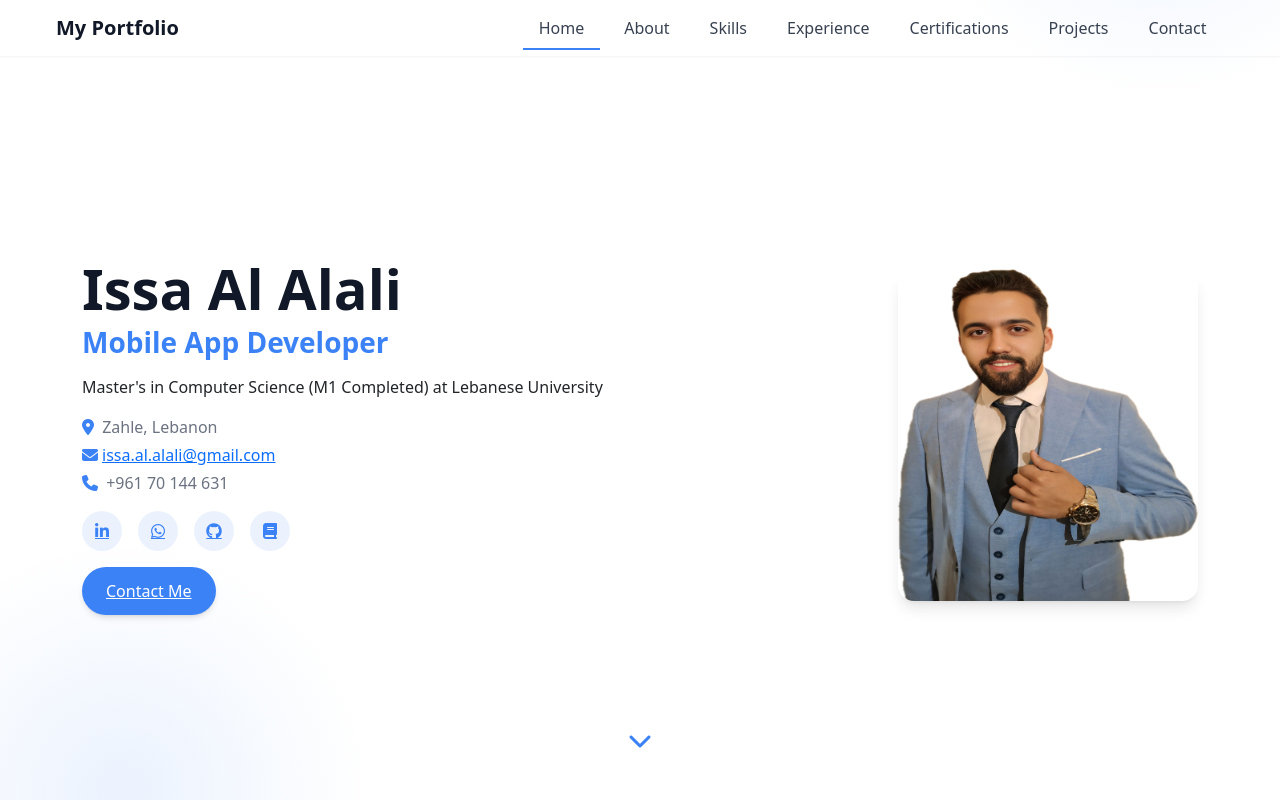
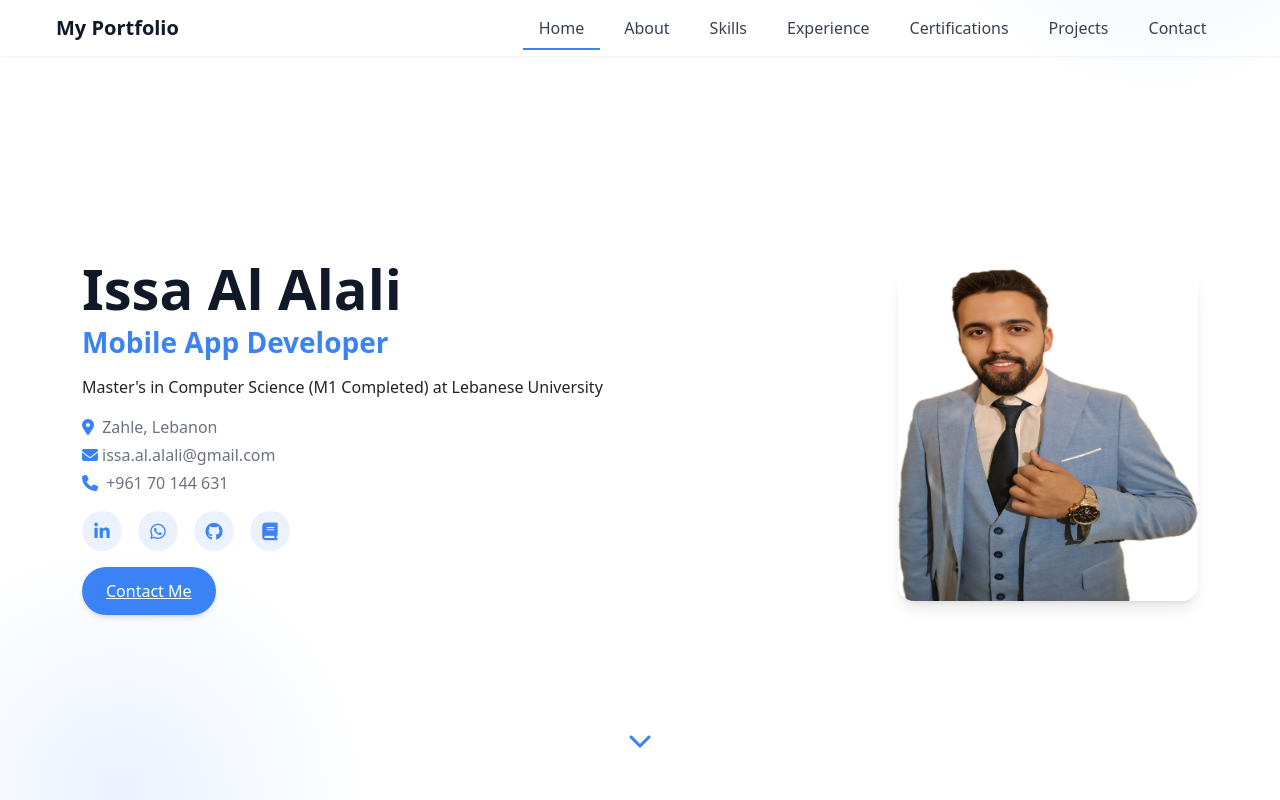
Before and after one commit to Issa-Al-Alali/Issa-s_Portfolio, a React (Vite) app: page / in a window 1280 px wide. Shown: the top 800 px of the page. Built offline with nearby package versions, Linux system fonts and the light colour scheme.

Commit message:
Fixed links issue

```diff
--- a/src/components/Certifications.css
+++ b/src/components/Certifications.css
@@ -65,10 +65,29 @@
   padding: var(--spacing-xs) 0;
   border-bottom: 2px solid transparent;
   transition: all var(--transition-fast);
+  text-decoration: none !important; /* Remove underline */
 }
 
 .btn-cert:hover {
   border-bottom-color: var(--primary);
+  color: var(--primary);
+  text-decoration: none !important; /* Remove underline on hover */
+}
+
+.btn-cert:focus {
+  outline: 2px solid var(--primary);
+  outline-offset: 2px;
+  text-decoration: none !important; /* Remove underline on focus */
+}
+
+.btn-cert:visited {
+  color: var(--primary);
+  text-decoration: none !important; /* Remove underline for visited links */
+}
+
+.btn-cert:active {
+  color: var(--primary);
+  text-decoration: none !important; /* Remove underline when active */
 }
 
 @media (min-width: 640px) {
--- a/src/components/Hero.css
+++ b/src/components/Hero.css
@@ -5,6 +5,86 @@
   align-items: center;
   position: relative;
   padding-top: 70px;
+}
+/* Fix for hero section links */
+.hero-info a {
+  text-decoration: none !important;
+  color: inherit; /* Inherits the color from parent element */
+  transition: color 0.3s ease;
+}
+
+.hero-info a:hover {
+  color: var(--primary, #007bff); /* Change to your primary color on hover */
+  text-decoration: none !important;
+}
+
+.hero-info a:focus {
+  outline: 2px solid var(--primary, #007bff);
+  outline-offset: 2px;
+  text-decoration: none !important;
+}
+
+/* Social links styling */
+.social-links {
+  display: flex;
+  gap: 1rem;
+  margin-top: 1rem;
+}
+
+.social-link {
+  display: inline-flex;
+  align-items: center;
+  justify-content: center;
+  width: 40px;
+  height: 40px;
+  border-radius: 50%;
+  background-color: var(--color-background-card, #f8f9fa);
+  color: var(--color-text-default, #333);
+  text-decoration: none !important;
+  transition: all 0.3s ease;
+  border: 2px solid transparent;
+}
+
+.social-link:hover {
+  background-color: var(--primary, #007bff);
+  color: white;
+  text-decoration: none !important;
+  transform: translateY(-2px);
+  box-shadow: 0 4px 12px rgba(0, 123, 255, 0.3);
+}
+
+.social-link:focus {
+  outline: 2px solid var(--primary, #007bff);
+  outline-offset: 2px;
+  text-decoration: none !important;
+}
+
+.social-link i {
+  font-size: 1.1rem;
+}
+
+/* Dark theme support */
+[data-theme="dark"] .social-link {
+  background-color: var(--color-background-card-dark, #2d3748);
+  color: var(--color-text-default-dark, #e2e8f0);
+}
+
+[data-theme="dark"] .social-link:hover {
+  background-color: var(--primary, #007bff);
+  color: white;
+}
+
+/* Alternative: If you want a more minimal approach, just add this */
+.hero-info a,
+.social-link {
+  text-decoration: none !important;
+}
+
+.hero-info a:hover,
+.hero-info a:focus,
+.social-link:hover,
+.social-link:focus {
+  text-decoration: none !important;
 }
 
 .hero::before,
```
